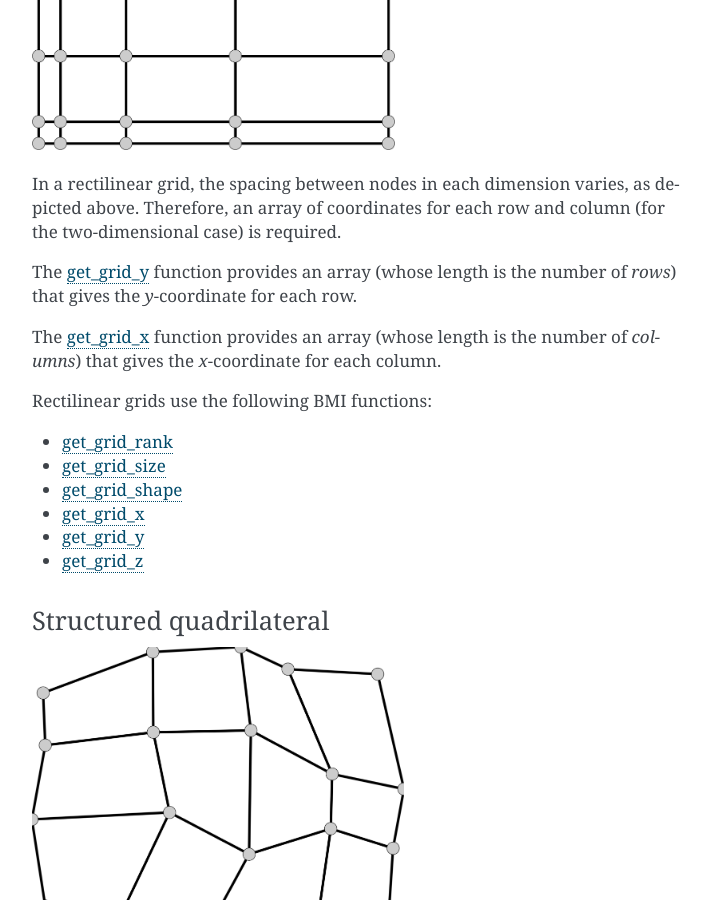
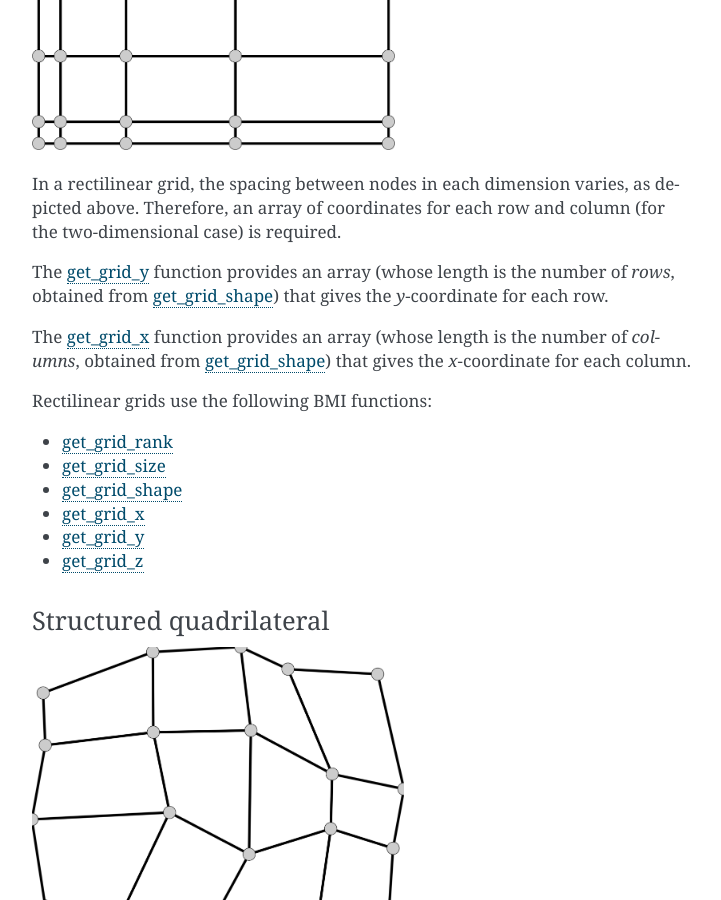
Before and after one commit to csdms/bmi, a Sphinx documentation site: the page built from docs/source/model_grids.rst, in a window 1280 px wide and 900 px high, scrolled down 1460 px. Shown: the whole window, without its empty margins (388-1109 px from the left). Built offline with Sphinx 7.4.7, drawn with Linux system fonts in a browser that asks for light colours; formulas are drawn with MathJax 3.

Commit message:
Fix error in get_grid_[xyz] documentation (#98)
* Update wording in get_grid_[xyz] functions

* Comment that lengths come from get_grid_shape

```diff
--- a/docs/source/bmi.grid_funcs.rst
+++ b/docs/source/bmi.grid_funcs.rst
@@ -234,7 +234,7 @@ Get the locations of the grid :term:`nodes <node>` in the first
 coordinate direction.
 
 The length of the resulting one-dimensional array depends on the grid type.
-(It will have either :ref:`get_grid_rank` or :ref:`get_grid_size` elements.)
+(It will use a value from either :ref:`get_grid_shape` or :ref:`get_grid_size`.)
 See :ref:`model_grids` for more information.
 
 **Implementation notes**
@@ -264,7 +264,7 @@ Get the locations of the grid :term:`nodes <node>` in the second
 coordinate direction.
 
 The length of the resulting one-dimensional array depends on the grid type.
-(It will have either :ref:`get_grid_rank` or :ref:`get_grid_size` elements.)
+(It will use a value from either :ref:`get_grid_shape` or :ref:`get_grid_size`.)
 See :ref:`model_grids` for more information.
 
 **Implementation notes**
@@ -294,7 +294,7 @@ Get the locations of the grid :term:`nodes <node>` in the third
 coordinate direction.
 
 The length of the resulting one-dimensional array depends on the grid type.
-(It will have either :ref:`get_grid_rank` or :ref:`get_grid_size` elements.)
+(It will use a value from either :ref:`get_grid_shape` or :ref:`get_grid_size`.)
 See :ref:`model_grids` for more information.
 
 **Implementation notes**
--- a/docs/source/model_grids.rst
+++ b/docs/source/model_grids.rst
@@ -84,10 +84,10 @@ an array of coordinates for each row and column
 (for the two-dimensional case) is required.
 
 The :ref:`get_grid_y` function provides an array (whose length is the number of
-*rows*) that gives the *y*-coordinate for each row.
+*rows*, obtained from :ref:`get_grid_shape`) that gives the *y*-coordinate for each row.
 
 The :ref:`get_grid_x` function provides an array (whose length is the number of
-*columns*) that gives the *x*-coordinate for each column.
+*columns*, obtained from :ref:`get_grid_shape`) that gives the *x*-coordinate for each column.
 
 Rectilinear grids use the following BMI functions:
 
```
